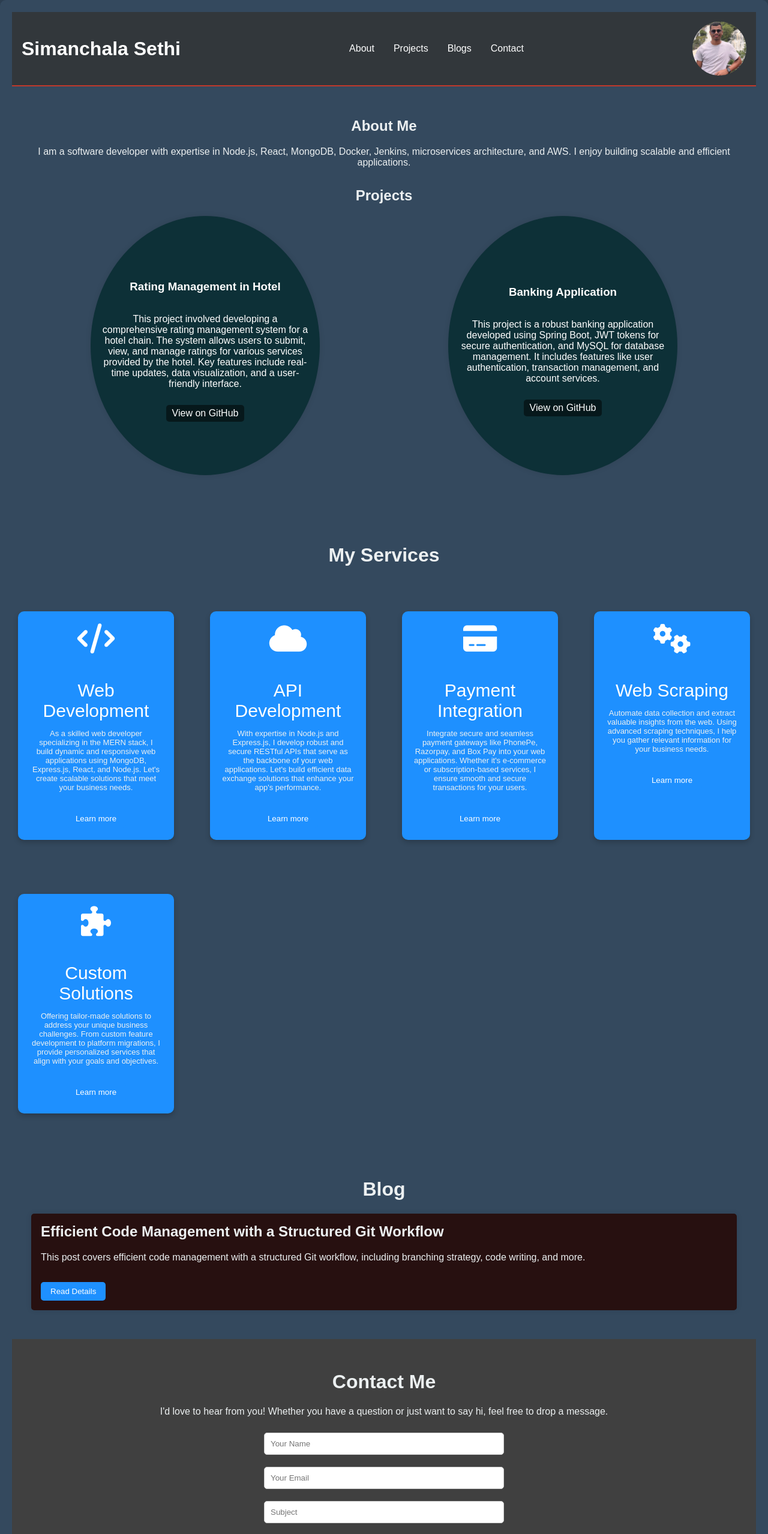
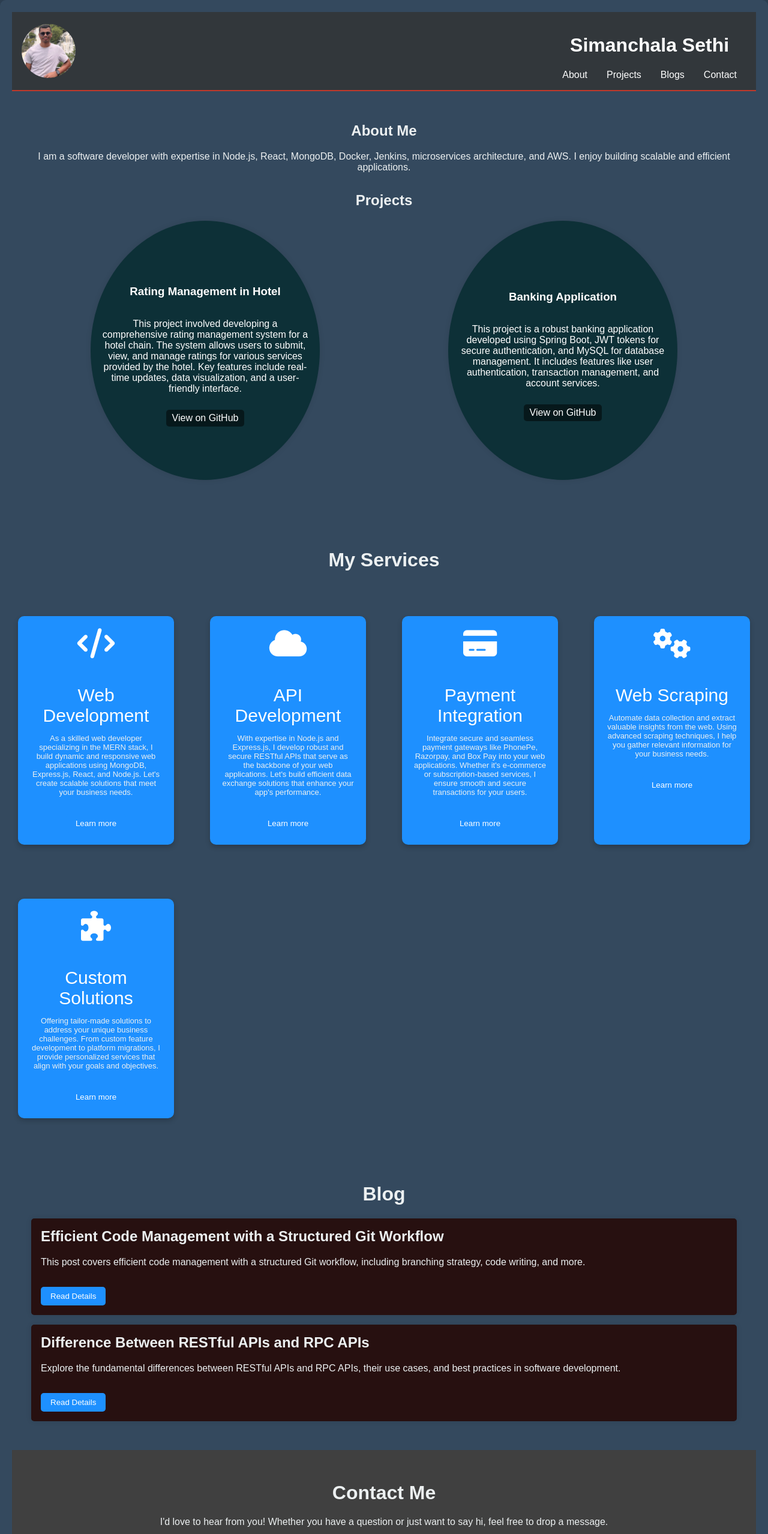
Before and after one commit to SimanchalaSethi/who-is-simanchala, a React (Create React App) app: page / in a window 1280 px wide. Shown: the top 2557 px of the page at 60% size. Built offline with nearby package versions, Linux system fonts and the light colour scheme.

Commit message:
add new blog

```diff
--- a/src/components/Blog/Blog.js
+++ b/src/components/Blog/Blog.js
@@ -21,6 +21,21 @@ function Blog() {
                 <p>- <strong>Integration:</strong> Once testing is successful, I merge the changes into the rel branch where frontend and backend are integrated.</p>
                 <p>- <strong>Client Approval:</strong> Our testing team validates the integrated application and seeks client approval.</p>
                 <p>- <strong>Final Merge:</strong> Upon client approval, the code is merged into the main branch, marking it ready for production.</p>`,
+    },
+    {
+      title: 'Difference Between RESTful APIs and RPC APIs',
+      summary: 'Explore the fundamental differences between RESTful APIs and RPC APIs, their use cases, and best practices in software development.',
+      content: `<p><strong>Introduction:</strong></p>
+                <p>- <strong>RESTful APIs</strong> are based on the representational state transfer architectural style, where each URL represents a resource, and standard HTTP methods (GET, POST, PUT, DELETE) are used to perform operations on these resources.</p>
+                <p>- <strong>RPC APIs</strong> (Remote Procedure Call) are designed for executing a block of code on a remote server. These can be synchronous or asynchronous and are often used in tightly coupled systems.</p>
+                <p><strong>Key Differences:</strong></p>
+                <p>- <strong>Protocol:</strong> RESTful APIs typically use HTTP/HTTPS protocols, while RPC APIs can use a variety of protocols such as HTTP, TCP, or UDP.</p>
+                <p>- <strong>Flexibility:</strong> RESTful APIs are more flexible and scalable, making them suitable for web services and distributed systems. RPC APIs, being more rigid, are often used for specific, performance-critical operations.</p>
+                <p>- <strong>Statelessness:</strong> RESTful APIs are stateless, meaning each request from a client contains all the information the server needs to fulfill that request. RPC APIs can maintain state across multiple calls.</p>
+                <p><strong>Use Cases:</strong></p>
+                <p>- <strong>RESTful APIs:</strong> Ideal for CRUD (Create, Read, Update, Delete) operations, microservices architectures, and public APIs.</p>
+                <p>- <strong>RPC APIs:</strong> Suitable for internal services, performance-critical applications, and scenarios where low latency is essential.</p>
+                <p>Understanding the differences between these two API styles helps in choosing the right one for your application needs. At Microsoft, we leverage both RESTful and RPC APIs to deliver robust, scalable, and performant solutions across our vast array of services.</p>`,
     },
   ]);
 
--- a/src/components/Header.css
+++ b/src/components/Header.css
@@ -8,9 +8,14 @@
     text-align: center;
 }
 
+.header-content {
+    text-align: center;
+}
+
 .Header nav ul {
     list-style: none;
     padding: 0;
+    margin: 0;
 }
 
 .Header nav ul li {
@@ -34,3 +39,17 @@
     border-radius: 50%;
     object-fit: cover;
 }
+
+@media (max-width: 768px) {
+    .Header {
+        flex-direction: column;
+    }
+
+    .profile-pic-container {
+        margin-bottom: 1rem;
+    }
+
+    .header-content nav ul {
+        margin-top: 1rem;
+    }
+}
--- a/src/components/Header.js
+++ b/src/components/Header.js
@@ -1,9 +1,14 @@
 import React from 'react';
 import './Header.css';
 import profilePic from '../assets/i.jpeg';
+
 function Header() {
     return (
         <header className="Header">
+            <div className="profile-pic-container">
+                <img src={profilePic} alt="Profile Picture" className="profile-pic" />
+            </div>
+            <div className="header-content">
                 <h1>Simanchala Sethi</h1>
                 <nav>
                     <ul>
@@ -13,8 +18,6 @@ function Header() {
                         <li><a href="#contact">Contact</a></li>
                     </ul>
                 </nav>
-            <div className="profile-pic-container">
-                <img src={profilePic} alt="Profile Picture" className="profile-pic" />
             </div>
         </header>
     );
```
Lines whose indentation alone changed are shown as unchanged.
